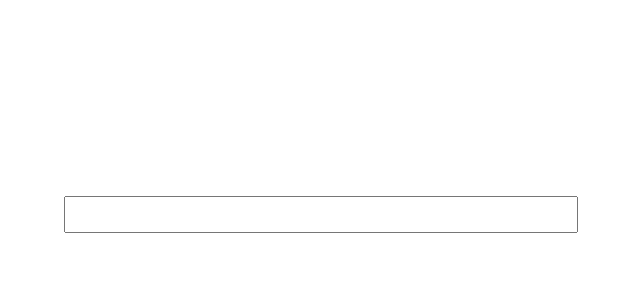
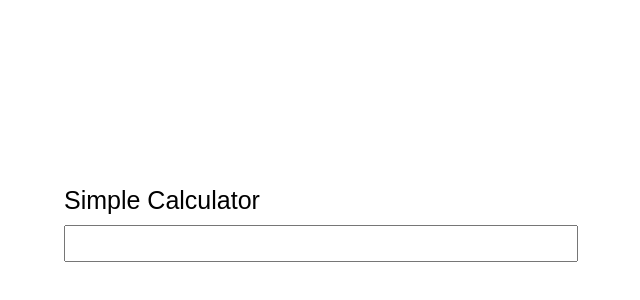
Before and after one commit to Yadro/js-calculator, a website with bundled scripts: page index.html in a window 1280 px wide. Shown: the part 14-314 px from the top of the page, without its empty margins (326-966 px from the left). Built offline with nearby package versions, Linux system fonts and the light colour scheme.

Commit message:
update style, upload to surge

```diff
--- a/index.html
+++ b/index.html
@@ -8,6 +8,7 @@
 <body>
 
 <div class="container">
+    <div id="header">Simple Calculator</div>
     <input type="text" id="input">
     <div id="res"></div>
 </div>
--- a/style.css
+++ b/style.css
@@ -7,8 +7,11 @@
     width: 500px;
     margin: 200px auto;
 }
-.container div,
-.container input{
+#header {
+    font-size: 25px;
+}
+.container #res,
+.container input {
     margin-top: 10px;
     padding: 5px;
 }
```
Also changed, not shown: 2 other files.
